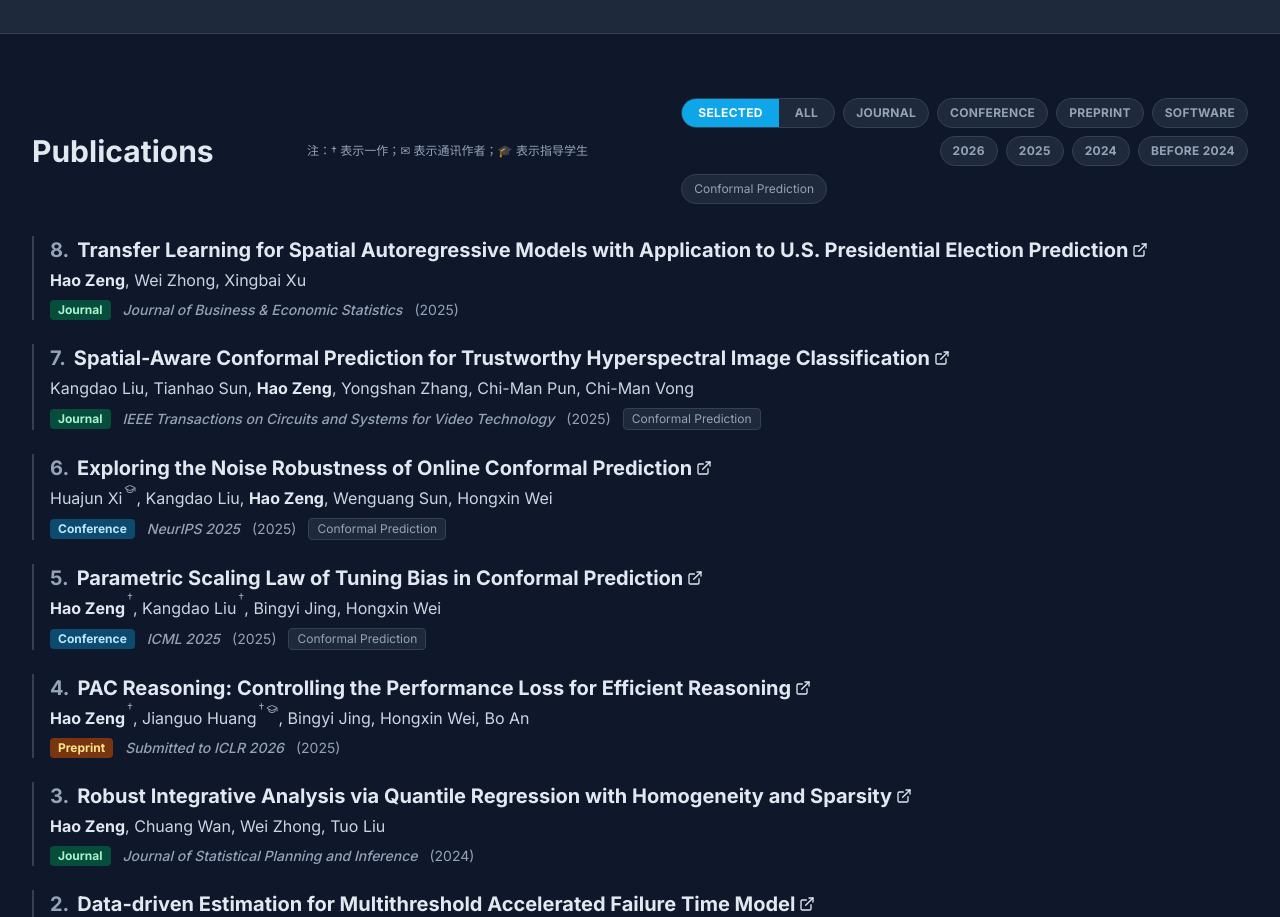
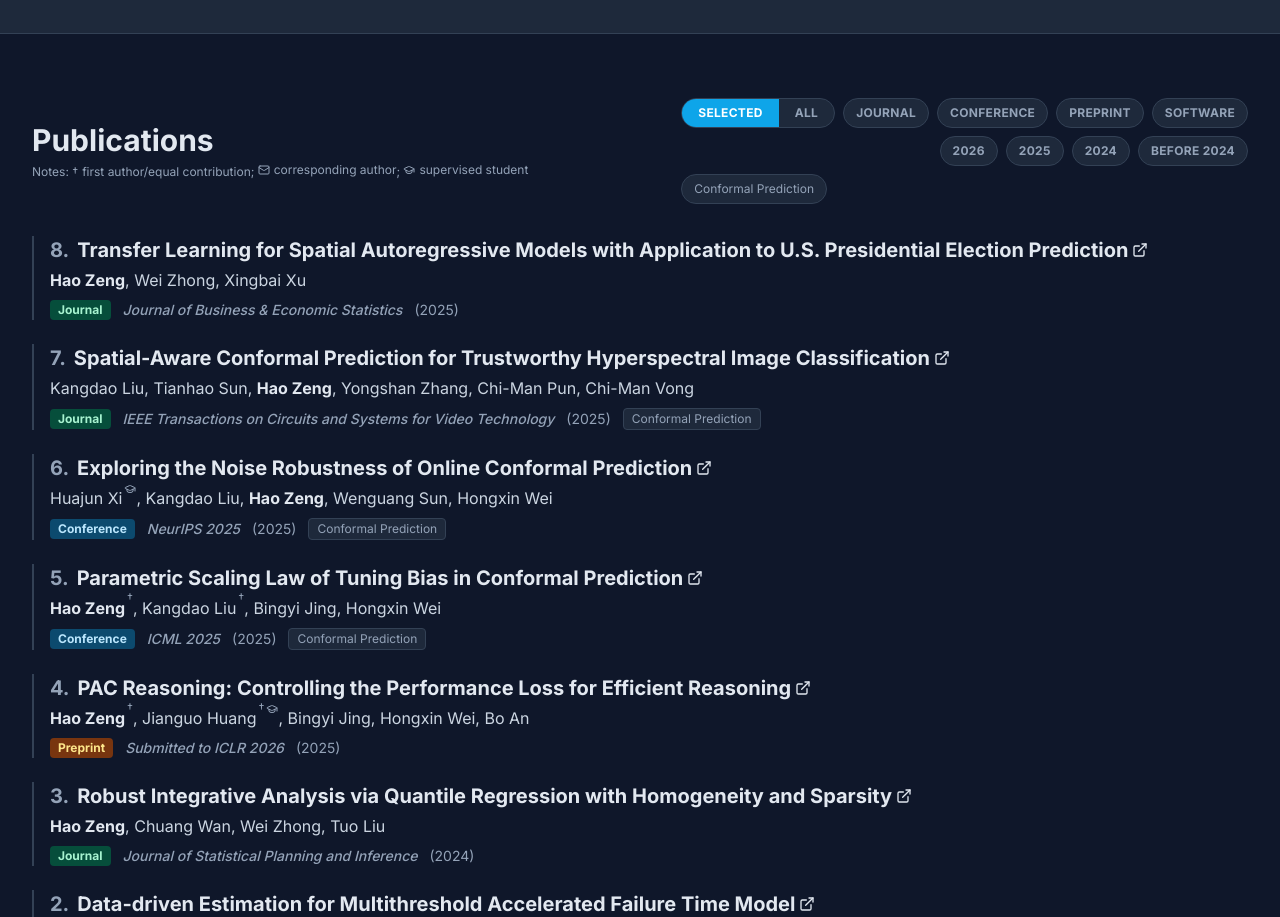
Before and after one commit to zenghao-stat/zenghao-stat.github.io, a React (Vite) app: page / in a window 1280 px wide. Shown: the part 1380-2297 px from the top of the page. Built offline with nearby package versions, Linux system fonts and the light colour scheme.

Commit message:
ui(pub): english legend under title

```diff
--- a/src/App.tsx
+++ b/src/App.tsx
@@ -430,12 +430,25 @@ export default function App() {
               {/* 论文列表 */}
               <div className="space-y-8">
                 <div className="flex flex-col sm:flex-row sm:items-center justify-between gap-4">
-                  <h2 className={`text-3xl font-bold font-serif ${theme.text}`}>
-                    Publications
-                  </h2>
-                  <p className={`text-xs ${theme.textMuted} font-sans`}>
-                    注：† 表示一作；✉ 表示通讯作者；🎓 表示指导学生
-                  </p>
+                  <div className="space-y-1">
+                    <h2 className={`text-3xl font-bold font-serif ${theme.text}`}>
+                      Publications
+                    </h2>
+                    <p className={`text-xs ${theme.textMuted} font-sans`}>
+                      Notes:{' '}
+                      <span className="inline-flex items-center gap-1" title="First author">
+                        <span>†</span> first author/equal contribution
+                      </span>
+                      ;{' '}
+                      <span className="inline-flex items-center gap-1" title="Corresponding author">
+                        <Mail size={12} className="inline-block" aria-label="Corresponding author" /> corresponding author
+                      </span>
+                      ;{' '}
+                      <span className="inline-flex items-center gap-1" title="Supervised student">
+                        <GraduationCap size={12} className="inline-block" aria-label="Supervised student" /> supervised student
+                      </span>
+                    </p>
+                  </div>
 
                   {/* 筛选器 */}
                   <div className="flex flex-col gap-2">
@@ -547,16 +560,16 @@ export default function App() {
                             <span key={`${author}-${i}`}>
                               {isMe ? <span className={`font-bold ${theme.text}`}>{author}</span> : author}
                               {isFirstAuthor && (
-                                <sup className={`ml-0.5 align-super ${theme.textMuted}`} title="一作">†</sup>
+                                <sup className={`ml-0.5 align-super ${theme.textMuted}`} title="First author">†</sup>
                               )}
                               {isGuidedStudent && (
-                                <sup className={`ml-0.5 align-super ${theme.textMuted}`} title="指导学生">
-                                  <GraduationCap size={12} className="inline-block" aria-label="指导学生" />
+                                <sup className={`ml-0.5 align-super ${theme.textMuted}`} title="Supervised student">
+                                  <GraduationCap size={12} className="inline-block" aria-label="Supervised student" />
                                 </sup>
                               )}
                               {isCorrespondingAuthor && (
-                                <sup className={`ml-0.5 align-super ${theme.textMuted}`} title="通讯作者">
-                                  <Mail size={12} className="inline-block" aria-label="通讯作者" />
+                                <sup className={`ml-0.5 align-super ${theme.textMuted}`} title="Corresponding author">
+                                  <Mail size={12} className="inline-block" aria-label="Corresponding author" />
                                 </sup>
                               )}
                               {i < arr.length - 1 ? ', ' : ''}
```
